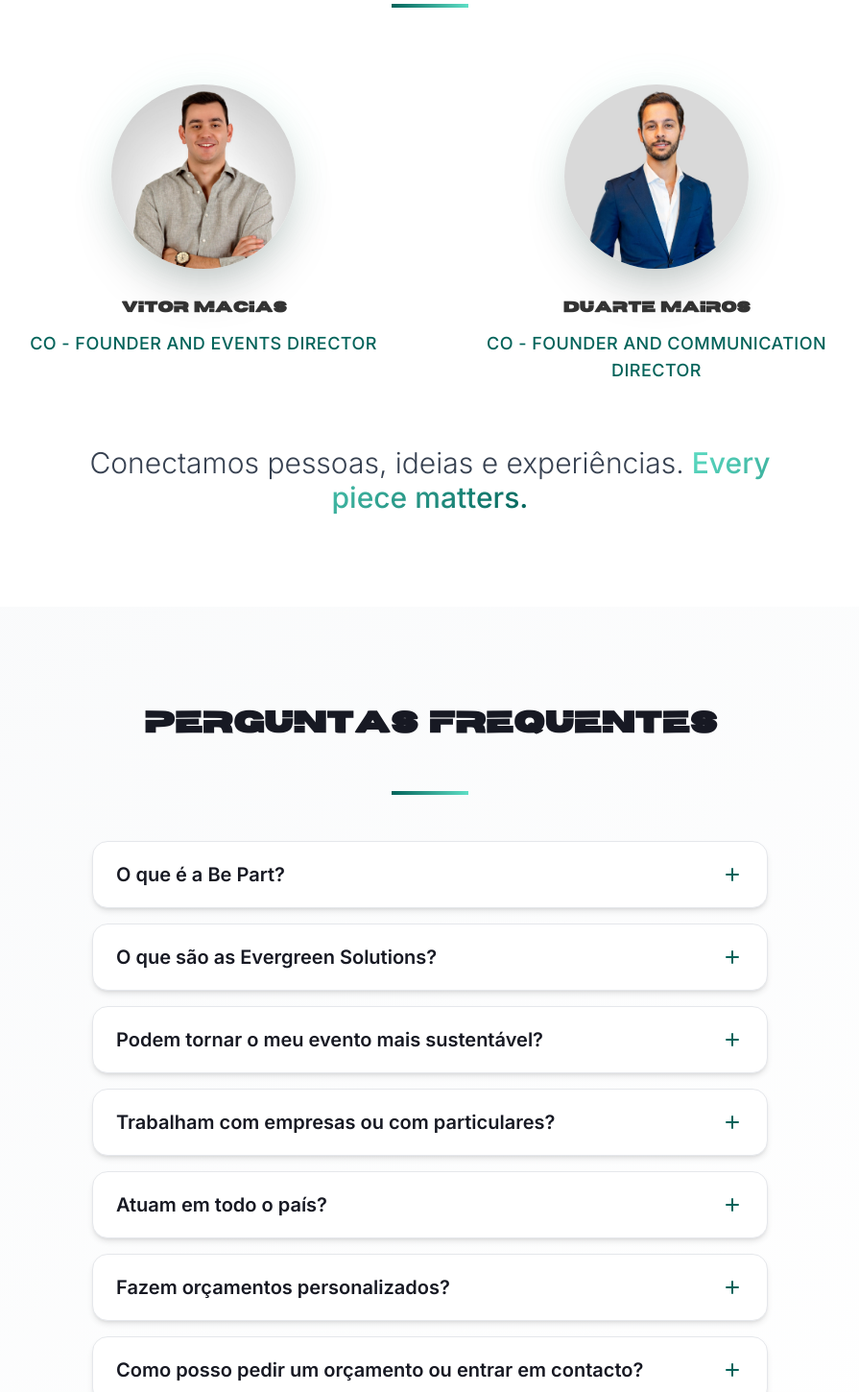
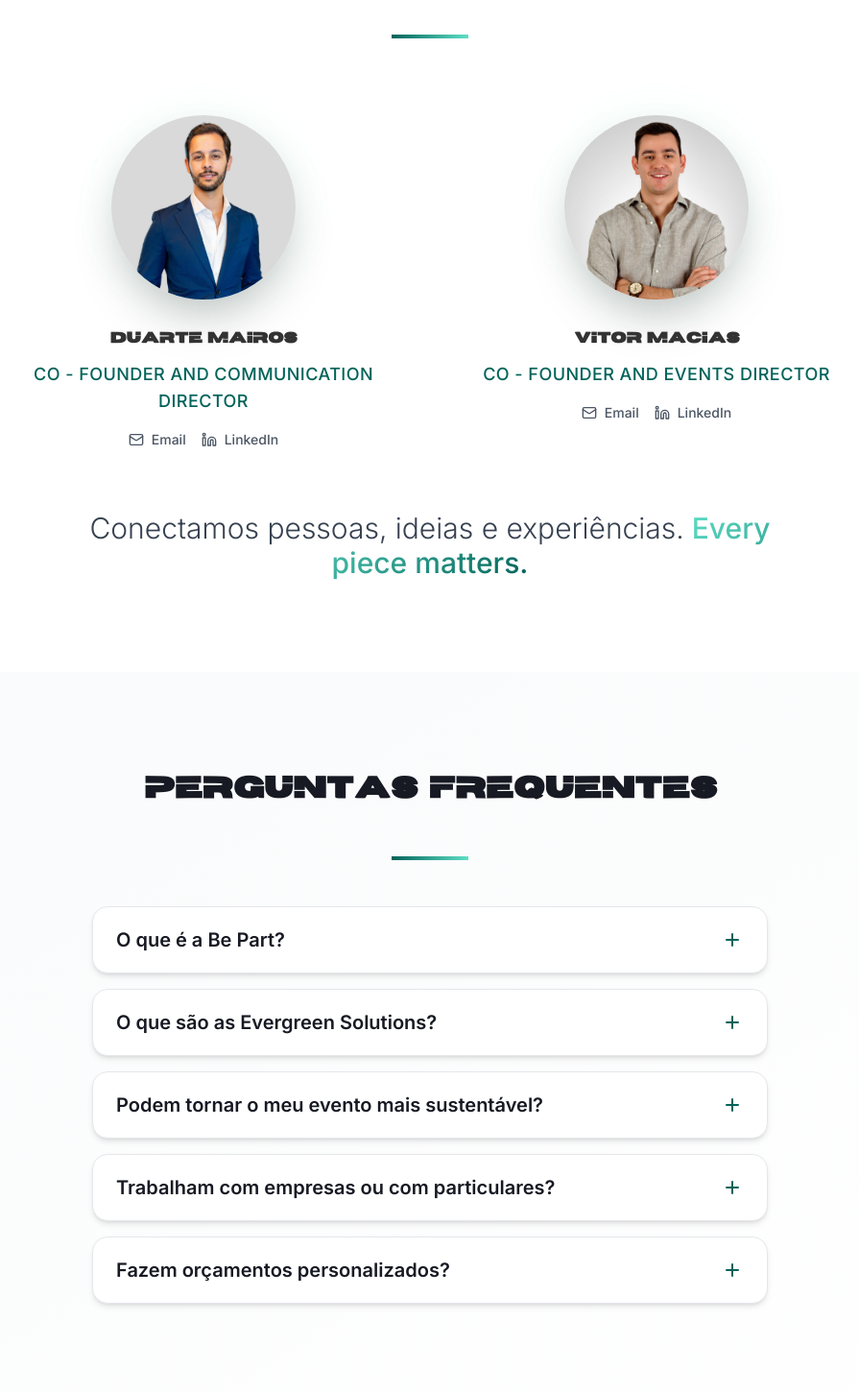
Before and after one commit to dexorteck/be-part-website, a Next.js app: page / in a window 1280 px wide. Shown: the part 3718-5168 px from the top of the page at 96% size, without its empty margins (192-1087 px from the left). Built offline with nearby package versions, Linux system fonts and the light colour scheme; a web font is replaced by a local one.

Commit message:
melhorias telemovel 3

```diff
--- a/components/Evergreen.tsx
+++ b/components/Evergreen.tsx
@@ -22,9 +22,9 @@
         <div className="grid md:grid-cols-2 lg:grid-cols-4 gap-6 sm:gap-8 macbook-small:gap-10 macbook:gap-12 mb-16 sm:mb-18 macbook-small:mb-20 macbook:mb-24">
           <div className="group text-center">
             <div className="inline-flex items-center justify-center w-16 sm:w-18 macbook-small:w-20 macbook:w-22 h-16 sm:h-18 macbook-small:h-20 macbook:h-22 bg-gradient-to-br from-brand-teal-dark/30 to-brand-teal-light/20 rounded-full mb-4 sm:mb-6 transition-all duration-300 border border-brand-teal-light/30">
-              <Leaf className="w-8 sm:w-9 macbook-small:w-10 macbook:w-11 h-8 sm:h-9 macbook-small:h-10 macbook:h-11 text-brand-teal-light" />
+              <Leaf className="w-8 sm:w-9 macbook-small:w-10 macbook:w-11 h-8 sm:h-9 macbook-small:h-10 macbook:h-11 text-brand-teal-light group-hover:scale-110 transition-transform duration-300" />
             </div>
-            <h3 className="text-lg sm:text-xl macbook-small:text-2xl macbook:text-3xl font-brand font-semibold text-white mb-2 sm:mb-3">
+            <h3 className="text-lg sm:text-xl macbook-small:text-2xl macbook:text-3xl font-brand font-semibold text-white mb-2 sm:mb-3 group-hover:text-brand-teal-light transition-colors duration-300">
               Catering Sustentável
             </h3>
             <p className="text-sm sm:text-base macbook-small:text-lg text-gray-400">
@@ -33,9 +33,9 @@
           </div>
           <div className="group text-center">
             <div className="inline-flex items-center justify-center w-16 sm:w-18 macbook-small:w-20 macbook:w-22 h-16 sm:h-18 macbook-small:h-20 macbook:h-22 bg-gradient-to-br from-brand-teal-dark/30 to-brand-teal-light/20 rounded-full mb-4 sm:mb-6 transition-all duration-300 border border-brand-teal-light/30">
-              <Recycle className="w-8 sm:w-9 macbook-small:w-10 macbook:w-11 h-8 sm:h-9 macbook-small:h-10 macbook:h-11 text-brand-teal-light" />
+              <Recycle className="w-8 sm:w-9 macbook-small:w-10 macbook:w-11 h-8 sm:h-9 macbook-small:h-10 macbook:h-11 text-brand-teal-light group-hover:scale-110 transition-transform duration-300" />
             </div>
-            <h3 className="text-lg sm:text-xl macbook-small:text-2xl macbook:text-3xl font-brand font-semibold text-white mb-2 sm:mb-3">
+            <h3 className="text-lg sm:text-xl macbook-small:text-2xl macbook:text-3xl font-brand font-semibold text-white mb-2 sm:mb-3 group-hover:text-brand-teal-light transition-colors duration-300">
               Gestão eficiente de resíduos
             </h3>
             <p className="text-sm sm:text-base macbook-small:text-lg text-gray-400">
@@ -44,9 +44,9 @@
           </div>
           <div className="group text-center">
             <div className="inline-flex items-center justify-center w-16 sm:w-18 macbook-small:w-20 macbook:w-22 h-16 sm:h-18 macbook-small:h-20 macbook:h-22 bg-gradient-to-br from-brand-teal-dark/30 to-brand-teal-light/20 rounded-full mb-4 sm:mb-6 transition-all duration-300 border border-brand-teal-light/30">
-              <Smartphone className="w-8 sm:w-9 macbook-small:w-10 macbook:w-11 h-8 sm:h-9 macbook-small:h-10 macbook:h-11 text-brand-teal-light" />
+              <Smartphone className="w-8 sm:w-9 macbook-small:w-10 macbook:w-11 h-8 sm:h-9 macbook-small:h-10 macbook:h-11 text-brand-teal-light group-hover:scale-110 transition-transform duration-300" />
             </div>
-            <h3 className="text-lg sm:text-xl macbook-small:text-2xl macbook:text-3xl font-brand font-semibold text-white mb-2 sm:mb-3">
+            <h3 className="text-lg sm:text-xl macbook-small:text-2xl macbook:text-3xl font-brand font-semibold text-white mb-2 sm:mb-3 group-hover:text-brand-teal-light transition-colors duration-300">
               Credenciação eletrónica
             </h3>
             <p className="text-sm sm:text-base macbook-small:text-lg text-gray-400">
@@ -55,9 +55,9 @@
           </div>
           <div className="group text-center">
             <div className="inline-flex items-center justify-center w-16 sm:w-18 macbook-small:w-20 macbook:w-22 h-16 sm:h-18 macbook-small:h-20 macbook:h-22 bg-gradient-to-br from-brand-teal-dark/30 to-brand-teal-light/20 rounded-full mb-4 sm:mb-6 transition-all duration-300 border border-brand-teal-light/30">
-              <Heart className="w-8 sm:w-9 macbook-small:w-10 macbook:w-11 h-8 sm:h-9 macbook-small:h-10 macbook:h-11 text-brand-teal-light" />
+              <Heart className="w-8 sm:w-9 macbook-small:w-10 macbook:w-11 h-8 sm:h-9 macbook-small:h-10 macbook:h-11 text-brand-teal-light group-hover:scale-110 transition-transform duration-300" />
             </div>
-            <h3 className="text-lg sm:text-xl macbook-small:text-2xl macbook:text-3xl font-brand font-semibold text-white mb-2 sm:mb-3">
+            <h3 className="text-lg sm:text-xl macbook-small:text-2xl macbook:text-3xl font-brand font-semibold text-white mb-2 sm:mb-3 group-hover:text-brand-teal-light transition-colors duration-300">
               Outras soluções
             </h3>
             <p className="text-sm sm:text-base macbook-small:text-lg text-gray-400">
@@ -82,7 +82,7 @@
               <img
                 src="/assets/icons/cartões de visita Be Part-2.png"
                 alt="Logo Evergreen by Be Part"
-                className="mx-auto w-56 sm:w-72 macbook-small:w-96 macbook:w-[32rem] h-auto object-contain"
+                className="mx-auto w-80 sm:w-96 macbook-small:w-[28rem] macbook:w-[36rem] h-auto object-contain"
               />
             </div>
           </div>
--- a/components/FAQ.tsx
+++ b/components/FAQ.tsx
@@ -20,16 +20,8 @@
     answer: 'Com ambos! Adaptamo-nos a cada desafio, seja para empresas, marcas, instituições ou projetos pessoais.'
   },
   {
-    question: 'Atuam em todo o país?',
-    answer: 'Sim. A Be Part desenvolve projetos e organiza eventos em qualquer ponto do território nacional.'
-  },
-  {
     question: 'Fazem orçamentos personalizados?',
     answer: 'Sim. Cada projeto é único. Entra em contacto connosco para receber uma proposta ajustada aos teus objetivos.'
-  },
-  {
-    question: 'Como posso pedir um orçamento ou entrar em contacto?',
-    answer: 'Podes preencher o formulário no site, enviar-nos um e-mail ou contactar-nos pelas redes sociais.'
   },
 ]
 
--- a/components/Testimonials.tsx
+++ b/components/Testimonials.tsx
@@ -1,6 +1,7 @@
 'use client'
 
 import React from 'react'
+import { Mail, Linkedin } from 'lucide-react'
 
 export default function Testimonials() {
   return (
@@ -16,6 +17,44 @@
 
         {/* Founders Photos Grid */}
         <div className="grid lg:grid-cols-2 gap-12 max-w-4xl mx-auto mb-16">
+          {/* Duarte Mairos */}
+          <div className="text-center">
+            <div className="w-48 h-48 mx-auto mb-6 rounded-full overflow-hidden shadow-elegant">
+              <img
+                src="/assets/images/duarte_bepart.jpeg"
+                alt="Duarte Mairos"
+                className="w-full h-full object-cover"
+                style={{ objectPosition: '50% 20%' }}
+              />
+            </div>
+            <h3 className="text-2xl font-brand font-bold mb-2">
+              DUARTE MAIROS
+            </h3>
+            <p className="text-lg font-medium text-brand-teal-dark uppercase tracking-wide mb-4">
+              CO - FOUNDER AND COMMUNICATION DIRECTOR
+            </p>
+
+            {/* Contact Links */}
+            <div className="flex justify-center space-x-4">
+              <a
+                href="mailto:duarte@bepartmatters.com"
+                className="flex items-center space-x-2 text-gray-600 hover:text-brand-teal-dark transition-colors duration-300 group"
+              >
+                <Mail className="w-4 h-4 group-hover:scale-110 transition-transform duration-300" />
+                <span className="text-sm font-medium">Email</span>
+              </a>
+              <a
+                href="https://www.linkedin.com/in/duarte-mairos/"
+                target="_blank"
+                rel="noopener noreferrer"
+                className="flex items-center space-x-2 text-gray-600 hover:text-brand-teal-dark transition-colors duration-300 group"
+              >
+                <Linkedin className="w-4 h-4 group-hover:scale-110 transition-transform duration-300" />
+                <span className="text-sm font-medium">LinkedIn</span>
+              </a>
+            </div>
+          </div>
+
           {/* Vítor Macias */}
           <div className="text-center">
             <div className="w-48 h-48 mx-auto mb-6 rounded-full overflow-hidden shadow-elegant">
@@ -29,27 +68,29 @@
             <h3 className="text-2xl font-brand font-bold mb-2">
               VITOR MACIAS
             </h3>
-            <p className="text-lg font-medium text-brand-teal-dark uppercase tracking-wide">
+            <p className="text-lg font-medium text-brand-teal-dark uppercase tracking-wide mb-4">
               CO - FOUNDER AND EVENTS DIRECTOR
             </p>
-          </div>
 
-          {/* Duarte Mairos */}
-          <div className="text-center">
-            <div className="w-48 h-48 mx-auto mb-6 rounded-full overflow-hidden shadow-elegant">
-              <img
-                src="/assets/images/duarte_bepart.jpeg"
-                alt="Duarte Mairos"
-                className="w-full h-full object-cover"
-                style={{ objectPosition: '50% 20%' }}
-              />
+            {/* Contact Links */}
+            <div className="flex justify-center space-x-4">
+              <a
+                href="mailto:vitor@bepartmatters.com"
+                className="flex items-center space-x-2 text-gray-600 hover:text-brand-teal-dark transition-colors duration-300 group"
+              >
+                <Mail className="w-4 h-4 group-hover:scale-110 transition-transform duration-300" />
+                <span className="text-sm font-medium">Email</span>
+              </a>
+              <a
+                href="https://www.linkedin.com/in/vitor-macias/"
+                target="_blank"
+                rel="noopener noreferrer"
+                className="flex items-center space-x-2 text-gray-600 hover:text-brand-teal-dark transition-colors duration-300 group"
+              >
+                <Linkedin className="w-4 h-4 group-hover:scale-110 transition-transform duration-300" />
+                <span className="text-sm font-medium">LinkedIn</span>
+              </a>
             </div>
-            <h3 className="text-2xl font-brand font-bold mb-2">
-              DUARTE MAIROS
-            </h3>
-            <p className="text-lg font-medium text-brand-teal-dark uppercase tracking-wide">
-              CO - FOUNDER AND COMMUNICATION DIRECTOR
-            </p>
           </div>
         </div>
 
```
